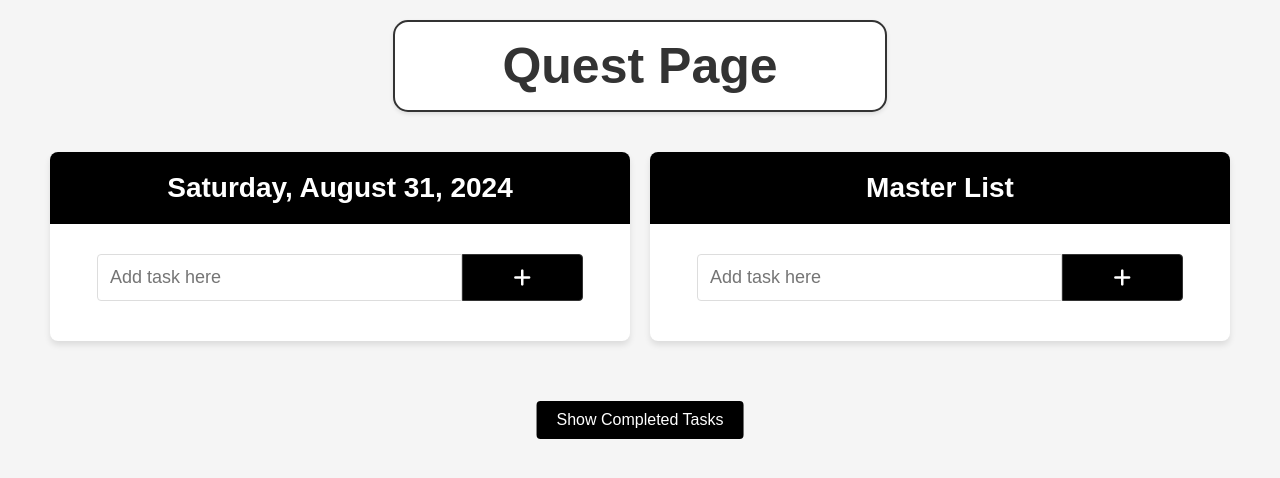
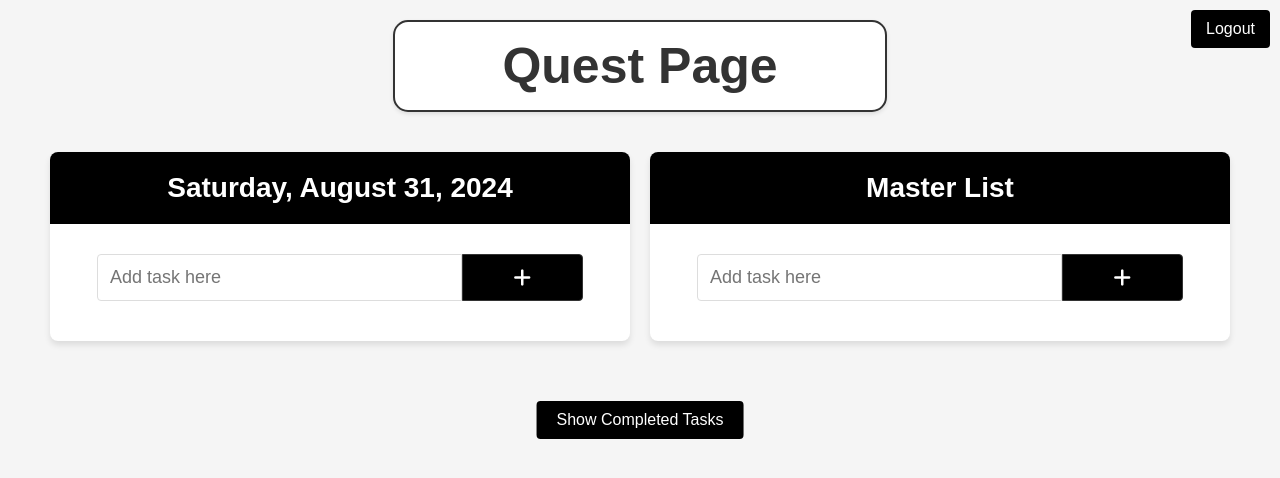
Before and after one commit to FletcherM27/TO---DO-LIST, a website: page index.html in a window 1280 px wide. Drawn offline with Linux system fonts and the light colour scheme.

Commit message:
Update index.html

```diff
--- a/index.html
+++ b/index.html
@@ -10,6 +10,7 @@
 <body>
     <header style="text-align: center;">
         <h1>Quest Page</h1>
+        <button id="logoutButton" style="position: absolute; top: 10px; right: 10px;">Logout</button>
     </header>
     <div class="container">
         <div class="list-container">
```
